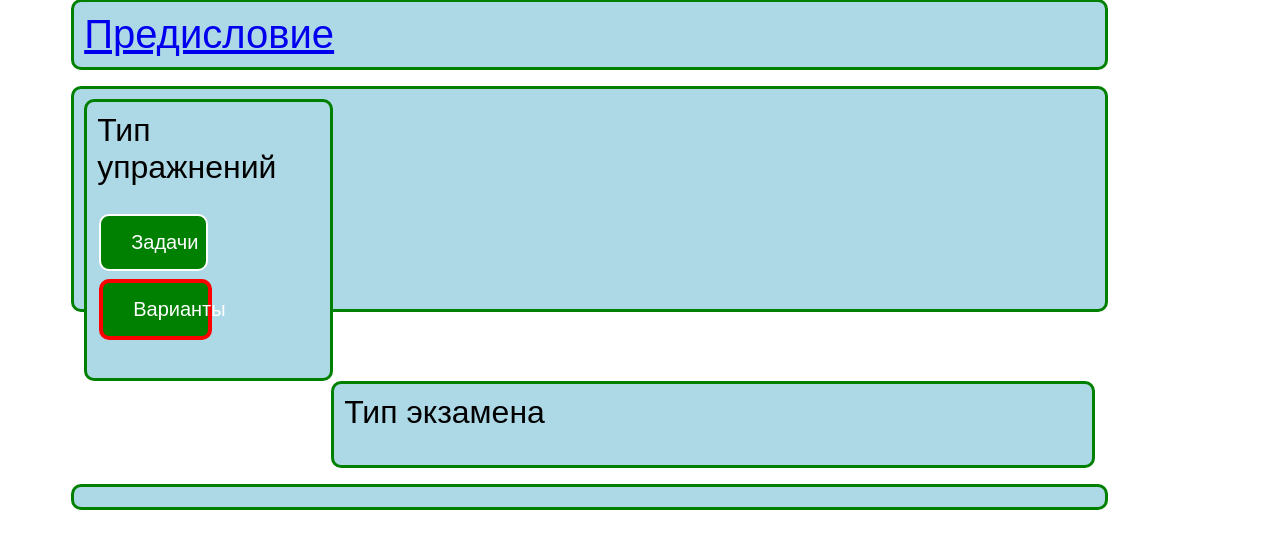
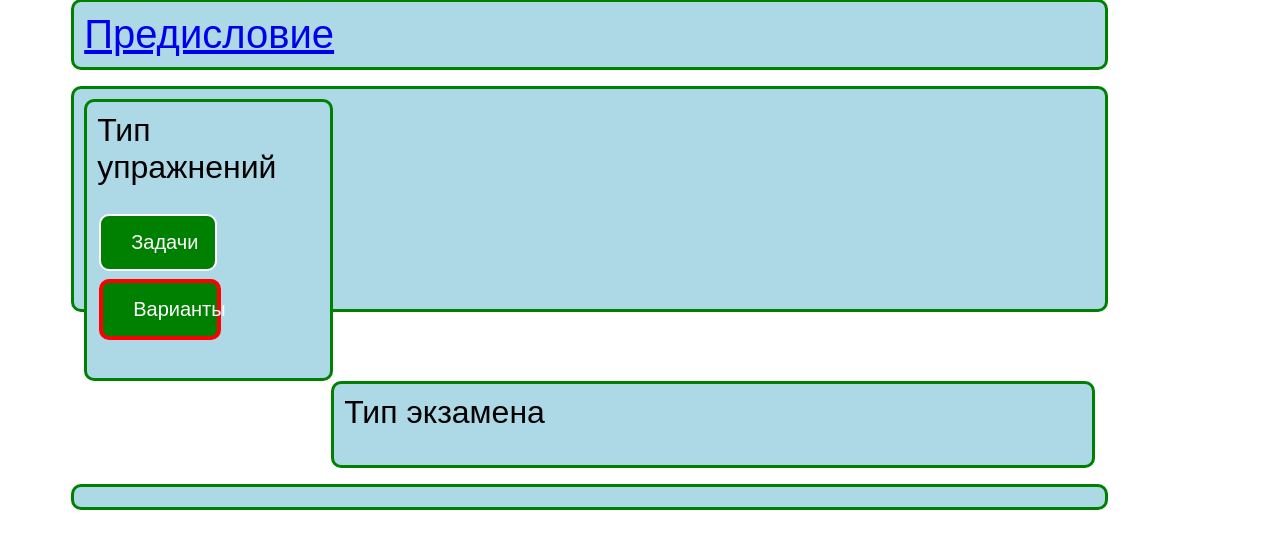
Before and after one commit to mmt-48/ege, a Django app: template main/templates/main/index.html in a window 1280 px wide. Shown: the part 237-786 px from the top of the page. Run offline with Django 3.2, Linux system fonts and the light colour scheme; the template is opened without the code that fills it, so the values that code supplies are empty.

Commit message:
problem11

```diff
--- a/main/templates/main/index.html
+++ b/main/templates/main/index.html
@@ -90,13 +90,13 @@ padding: 10px;
       border: 2px solid #fff;
       color: #fff;
       padding: 15px 30px;
-      text-align: center;
+      text-align: left;
       text-decoration: none;
       display: inline-block;
       font-size: 20px;
       margin: 4px 2px;
       cursor: pointer;
-      width: 20%;
+      width: 24%;
       height: 10%;
       }
  .button1 {
@@ -105,13 +105,13 @@ padding: 10px;
       border: 2px solid #fff;
       color: #fff;
       padding: 15px 30px;
-      text-align: center;
+      text-align: left;
       text-decoration: none;
       display: inline-block;
       font-size: 20px;
       margin: 4px 2px;
       cursor: pointer;
-      width: 17%;
+      width: 15%;
       height: 10%;
       }
 
```
